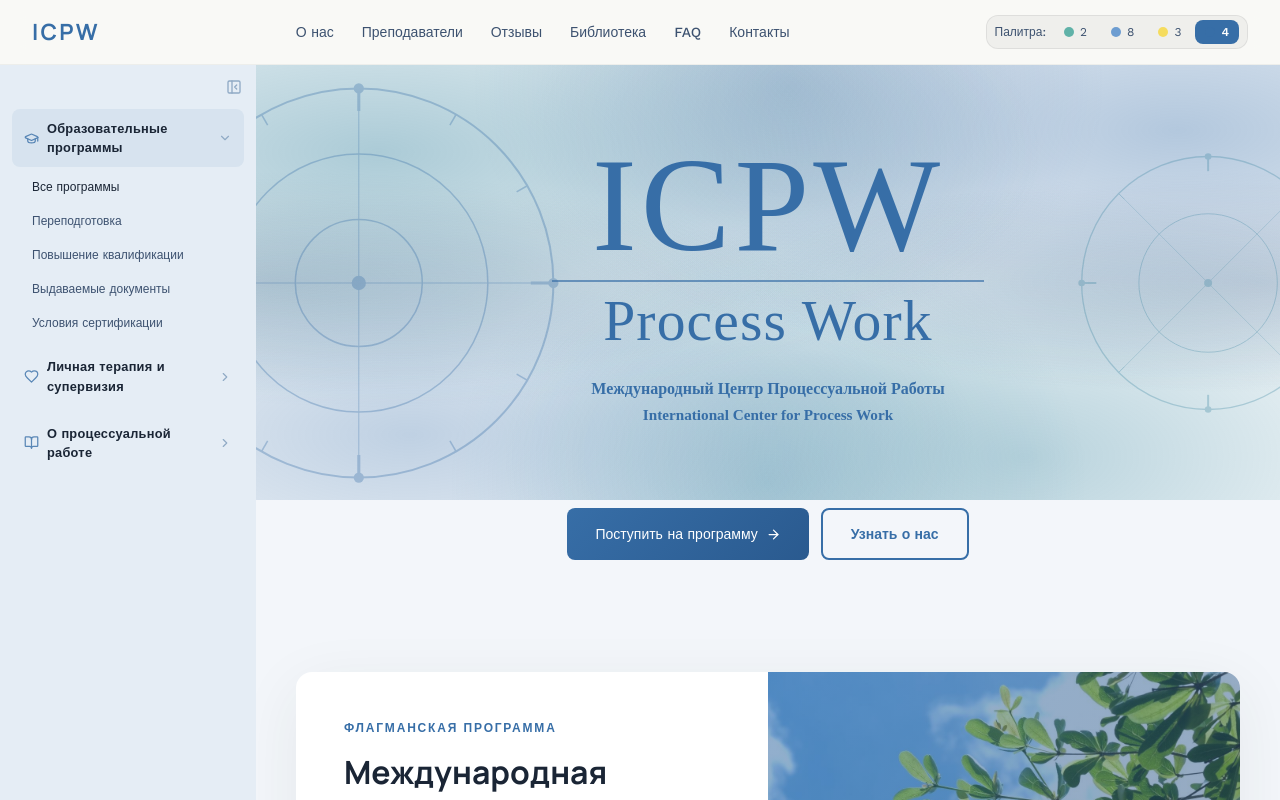
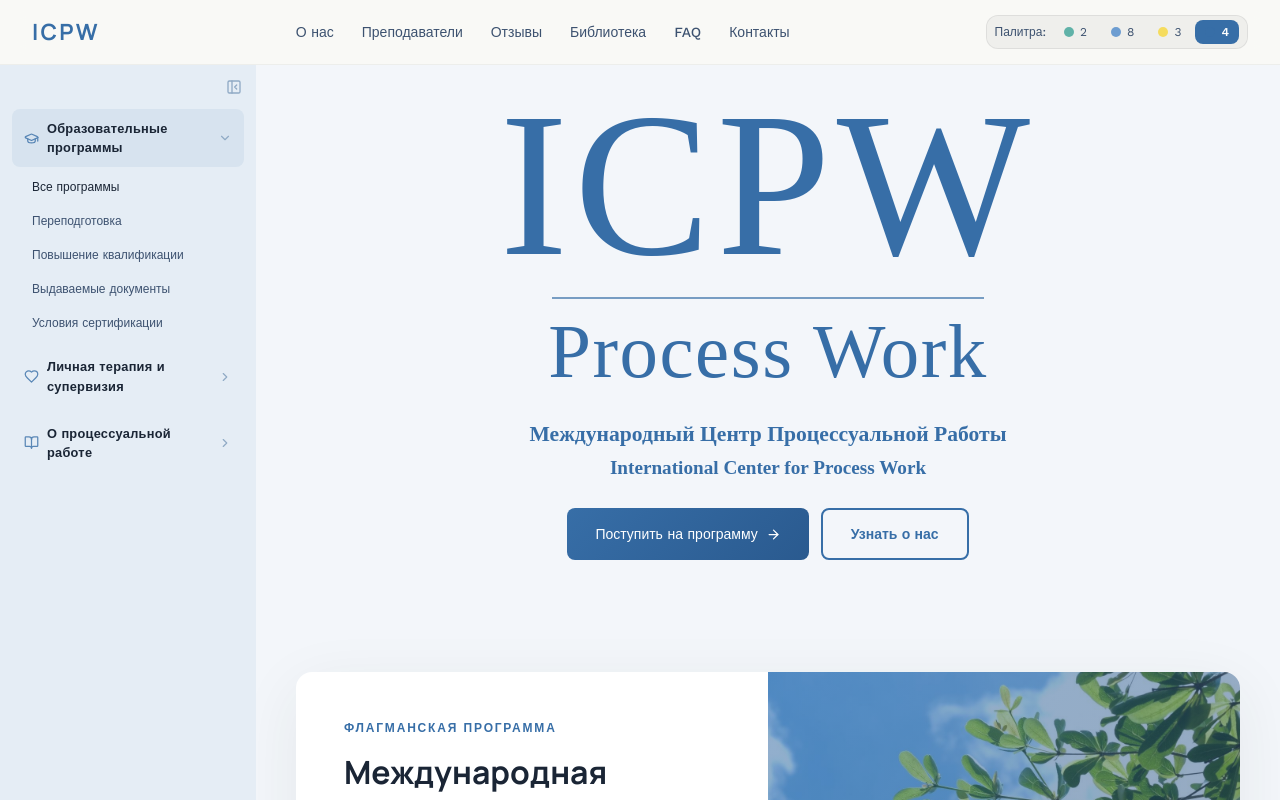
Before and after one commit to PavelBespakhotnyy/Icpwdesign1, a React (Vite) app: page /#/ in a window 1280 px wide. Shown: the top 800 px of the page. Built offline with nearby package versions, Linux system fonts and the light colour scheme.

Commit message:
Changed font size main title

```diff
--- a/src/app/pages/Home.tsx
+++ b/src/app/pages/Home.tsx
@@ -37,102 +37,8 @@ export function Home() {
         {/* ── Typographic Hero Block (same size as the old photo) ── */}
         <div style={{
           width: '100%', aspectRatio: '1270 / 540', overflow: 'hidden', position: 'relative',
-          background: [
-            'radial-gradient(ellipse at 12% 20%, color-mix(in srgb, var(--icpw-tertiary) 40%, transparent) 0%, transparent 52%)',
-            'radial-gradient(ellipse at 90% 15%, color-mix(in srgb, var(--icpw-primary) 38%, transparent) 0%, transparent 50%)',
-            'radial-gradient(ellipse at 75% 90%, color-mix(in srgb, var(--icpw-tertiary) 34%, transparent) 0%, transparent 48%)',
-            'radial-gradient(ellipse at 15% 85%, color-mix(in srgb, var(--icpw-primary) 32%, transparent) 0%, transparent 46%)',
-            'radial-gradient(ellipse at 52% 5%,  color-mix(in srgb, var(--icpw-primary-dim) 26%, transparent) 0%, transparent 42%)',
-            'radial-gradient(ellipse at 50% 96%, color-mix(in srgb, var(--icpw-tertiary) 28%, transparent) 0%, transparent 44%)',
-            'radial-gradient(ellipse at 2%  50%, color-mix(in srgb, var(--icpw-secondary) 20%, transparent) 0%, transparent 36%)',
-            'radial-gradient(ellipse at 98% 50%, color-mix(in srgb, var(--icpw-secondary) 18%, transparent) 0%, transparent 36%)',
-            'var(--icpw-surface-lowest)',
-          ].join(', '),
+          backgroundColor: 'var(--icpw-surface)',
         }}>
-
-          {/* Compass reticle – left */}
-          <svg
-            viewBox="0 0 200 200"
-            style={{
-              position: 'absolute',
-              width: '40%', aspectRatio: '1',
-              top: '50%', left: '-10%',
-              transform: 'translateY(-50%)',
-              pointerEvents: 'none',
-              overflow: 'visible',
-              opacity: 0.32,
-            }}
-            aria-hidden="true"
-          >
-            <g stroke="var(--icpw-primary)" fill="none">
-              <circle cx="100" cy="100" r="95" strokeWidth="1" />
-              <circle cx="100" cy="100" r="63" strokeWidth="0.75" />
-              <circle cx="100" cy="100" r="31" strokeWidth="0.75" />
-              <line x1="5" y1="100" x2="195" y2="100" strokeWidth="0.5" />
-              <line x1="100" y1="5" x2="100" y2="195" strokeWidth="0.5" />
-              {Array.from({ length: 12 }, (_, i) => {
-                const a = (i * 30 - 90) * Math.PI / 180;
-                const major = i % 3 === 0;
-                return (
-                  <line
-                    key={i}
-                    x1={100 + 95 * Math.cos(a)} y1={100 + 95 * Math.sin(a)}
-                    x2={100 + (major ? 84 : 89) * Math.cos(a)}
-                    y2={100 + (major ? 84 : 89) * Math.sin(a)}
-                    strokeWidth={major ? 1.5 : 0.75}
-                  />
-                );
-              })}
-            </g>
-            <g fill="var(--icpw-primary)">
-              <circle cx="100" cy="5"   r="2.5" />
-              <circle cx="195" cy="100" r="2.5" />
-              <circle cx="100" cy="195" r="2.5" />
-              <circle cx="5"   cy="100" r="2.5" />
-              <circle cx="100" cy="100" r="3.5" />
-            </g>
-          </svg>
-
-          {/* Compass reticle – right */}
-          <svg
-            viewBox="0 0 200 200"
-            style={{
-              position: 'absolute',
-              width: '26%', aspectRatio: '1',
-              top: '50%', right: '-6%',
-              transform: 'translateY(-50%)',
-              pointerEvents: 'none',
-              overflow: 'visible',
-              opacity: 0.28,
-            }}
-            aria-hidden="true"
-          >
-            <g stroke="var(--icpw-tertiary)" fill="none">
-              <circle cx="100" cy="100" r="95" strokeWidth="1" />
-              <circle cx="100" cy="100" r="52" strokeWidth="0.75" />
-              <line x1="33" y1="33" x2="167" y2="167" strokeWidth="0.5" />
-              <line x1="167" y1="33" x2="33" y2="167" strokeWidth="0.5" />
-              {Array.from({ length: 8 }, (_, i) => {
-                const a = (i * 45 - 90) * Math.PI / 180;
-                return (
-                  <line
-                    key={i}
-                    x1={100 + 95 * Math.cos(a)} y1={100 + 95 * Math.sin(a)}
-                    x2={100 + (i % 2 === 0 ? 84 : 89) * Math.cos(a)}
-                    y2={100 + (i % 2 === 0 ? 84 : 89) * Math.sin(a)}
-                    strokeWidth={i % 2 === 0 ? 1.5 : 0.75}
-                  />
-                );
-              })}
-            </g>
-            <g fill="var(--icpw-tertiary)">
-              <circle cx="100" cy="5"   r="2.5" />
-              <circle cx="195" cy="100" r="2.5" />
-              <circle cx="100" cy="195" r="2.5" />
-              <circle cx="5"   cy="100" r="2.5" />
-              <circle cx="100" cy="100" r="3" />
-            </g>
-          </svg>
 
           {/* ── Text – matching original logo layout ── */}
           <div style={{
@@ -144,7 +50,7 @@ export function Home() {
             {/* ICPW */}
             <div style={{
               fontFamily: '"Times New Roman", Times, serif',
-              fontSize: 'clamp(3rem, 10.5vw, 8.5rem)',
+              fontSize: 'clamp(5rem, 16vw, 13rem)',
               fontWeight: 400,
               color: '#376ea7',
               letterSpacing: '0.03em',
@@ -159,14 +65,14 @@ export function Home() {
               width: 'clamp(180px, 48%, 500px)',
               height: '2px',
               background: '#376ea7',
-              margin: '0.45rem 0 0.4rem',
+              margin: '0.6rem 0 0.55rem',
               opacity: 0.65,
             }} />
 
             {/* Process Work */}
             <div style={{
               fontFamily: '"Times New Roman", Times, serif',
-              fontSize: 'clamp(1.4rem, 4.5vw, 3.8rem)',
+              fontSize: 'clamp(1.8rem, 6vw, 5rem)',
               fontWeight: 400,
               color: '#376ea7',
               letterSpacing: '0.02em',
@@ -180,7 +86,7 @@ export function Home() {
             {/* Russian subtitle */}
             <div style={{
               fontFamily: '"Times New Roman", Times, serif',
-              fontSize: 'clamp(0.6rem, 1.3vw, 1rem)',
+              fontSize: 'clamp(0.75rem, 1.8vw, 1.35rem)',
               fontWeight: 700,
               color: '#376ea7',
               textAlign: 'center',
@@ -192,7 +98,7 @@ export function Home() {
             {/* English subtitle */}
             <div style={{
               fontFamily: '"Times New Roman", Times, serif',
-              fontSize: 'clamp(0.58rem, 1.2vw, 0.95rem)',
+              fontSize: 'clamp(0.7rem, 1.6vw, 1.2rem)',
               fontWeight: 700,
               color: '#376ea7',
               textAlign: 'center',
```
